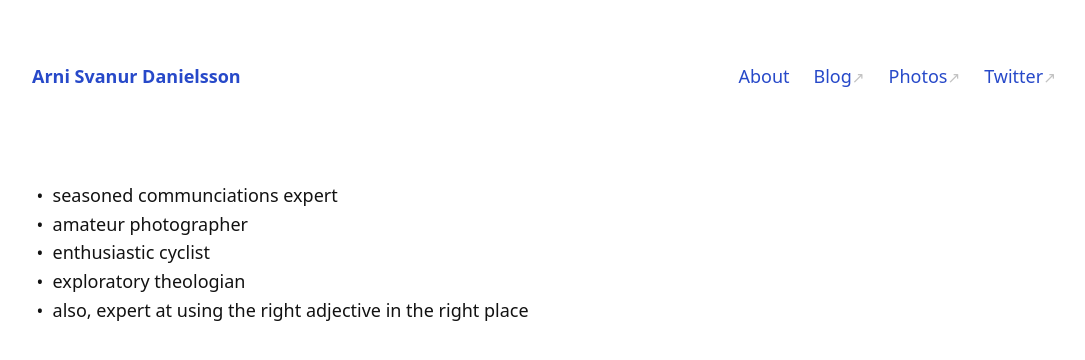
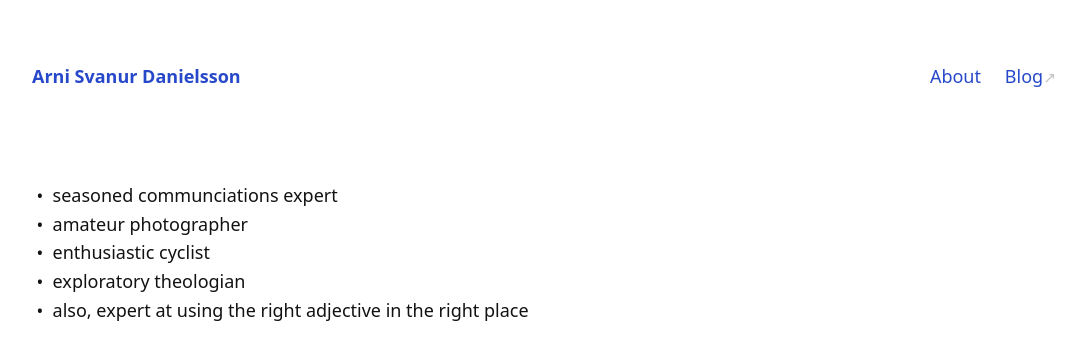
Before and after one commit to arnisvanur/arnisvanur.github.io, a plain HTML site: page index.html in a window 1280 px wide. Shown: the whole page, without its empty margins (96-1181 px from the left). Drawn offline with Linux system fonts and the light colour scheme.

Commit message:
Uppfærði titil

```diff
--- a/index.html
+++ b/index.html
@@ -6,11 +6,11 @@
     <meta charset="utf-8">
     <meta name="viewport" content="width=device-width,initial-scale=1">
 
-    <title>Site title</title>
+    <title>Arni Danielsson</title>
     <meta name="description" content="Site description">
 
     <!-- Recommended minimum -->
-    <meta property="og:title" content="Site title">
+    <meta property="og:title" content="Arni Svanur Danielsson">
     <meta property="og:description" content="Site description">
     <meta property="og:image" content="img/site-image.jpg">
     <meta name="twitter:card" content="summary_large_image">
@@ -28,8 +28,6 @@
       <nav>
         <a href="#about">About</a>
         <a href="https://arni.blog"> Blog</a>
-        <a href="https://flickr.com/arnisvanur">Photos</a>
- 		<a href="https://twitter.com/arnisvanur">Twitter</a>
       </nav>
     </header>
 
```
